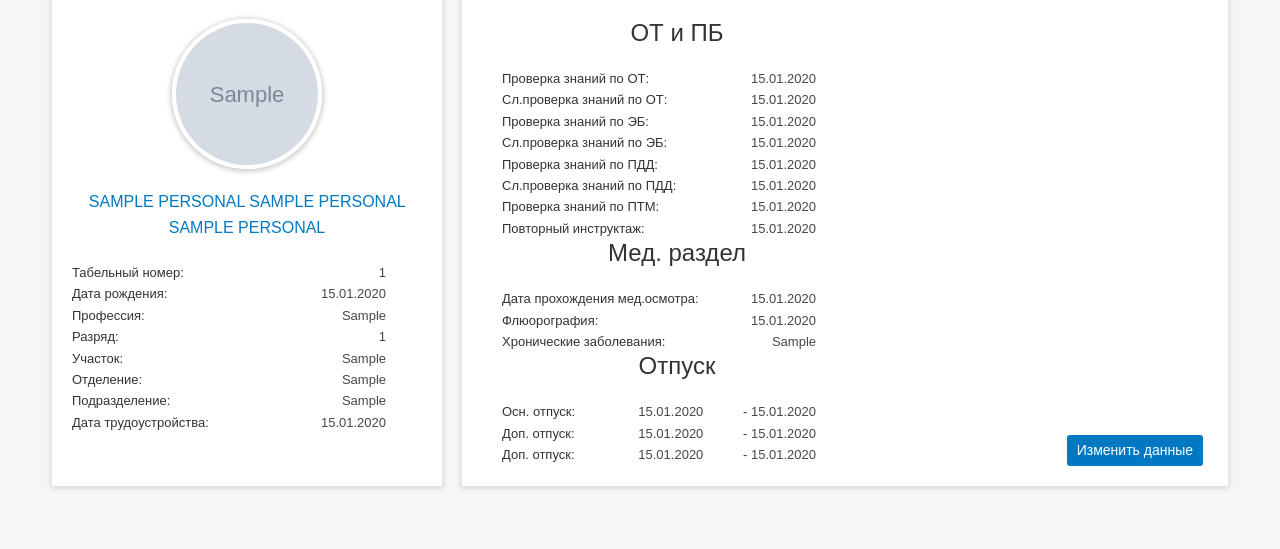
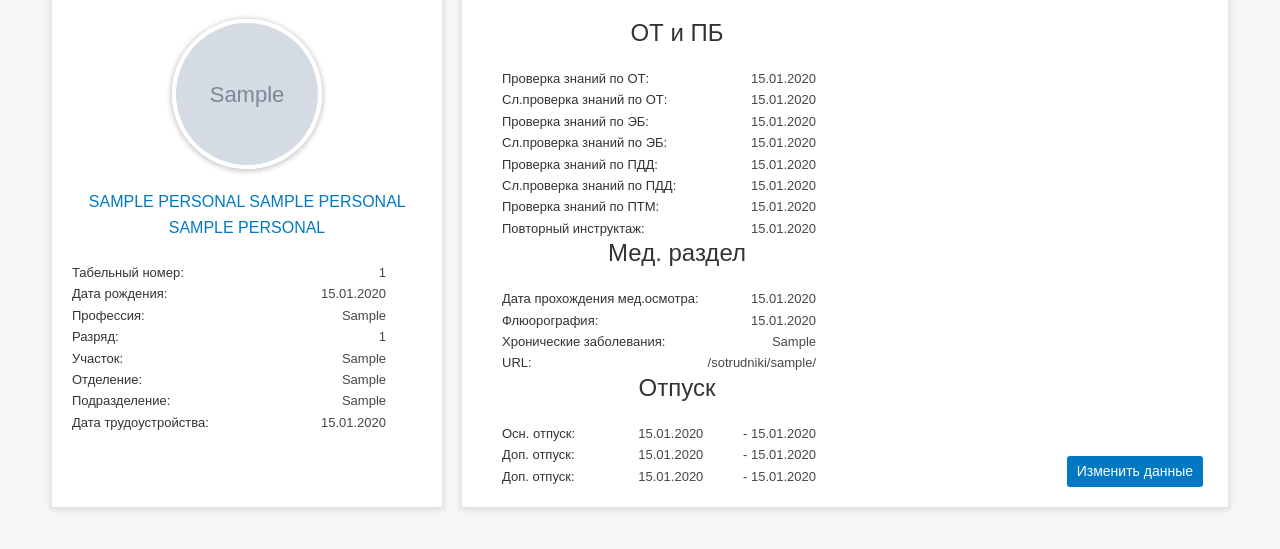
Before and after one commit to Vesstnik87/buavr2022, a Django app: a page that uses lk/templates/lk/personal_detail.html in a window 1280 px wide. Shown: the part 96-645 px from the top of the page. Run offline with Django 4.2, Linux system fonts and the light colour scheme; tables that the repository leaves empty hold one stand-in row (values such as "Sample post"); grey boxes marked "Sample" are stand-in pictures; some web fonts are replaced.

Commit message:
для примера вывел ссылку персонала

```diff
--- a/lk/templates/lk/personal_detail.html
+++ b/lk/templates/lk/personal_detail.html
@@ -164,6 +164,10 @@
 								{% endif %}
 
 							</div>
+							<div class="info-item">URL:
+								<span>{{ personal.get_absolute_url }}</span>
+
+							</div>
 						</div>
 					</div>
 
```
